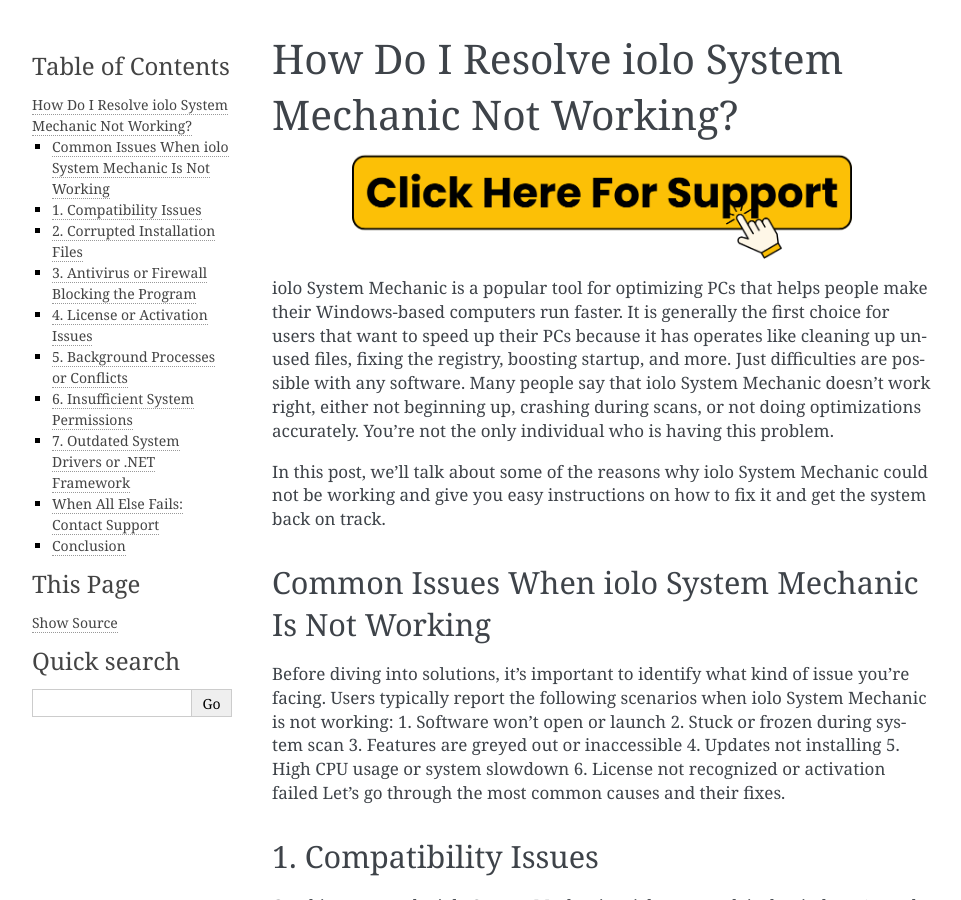
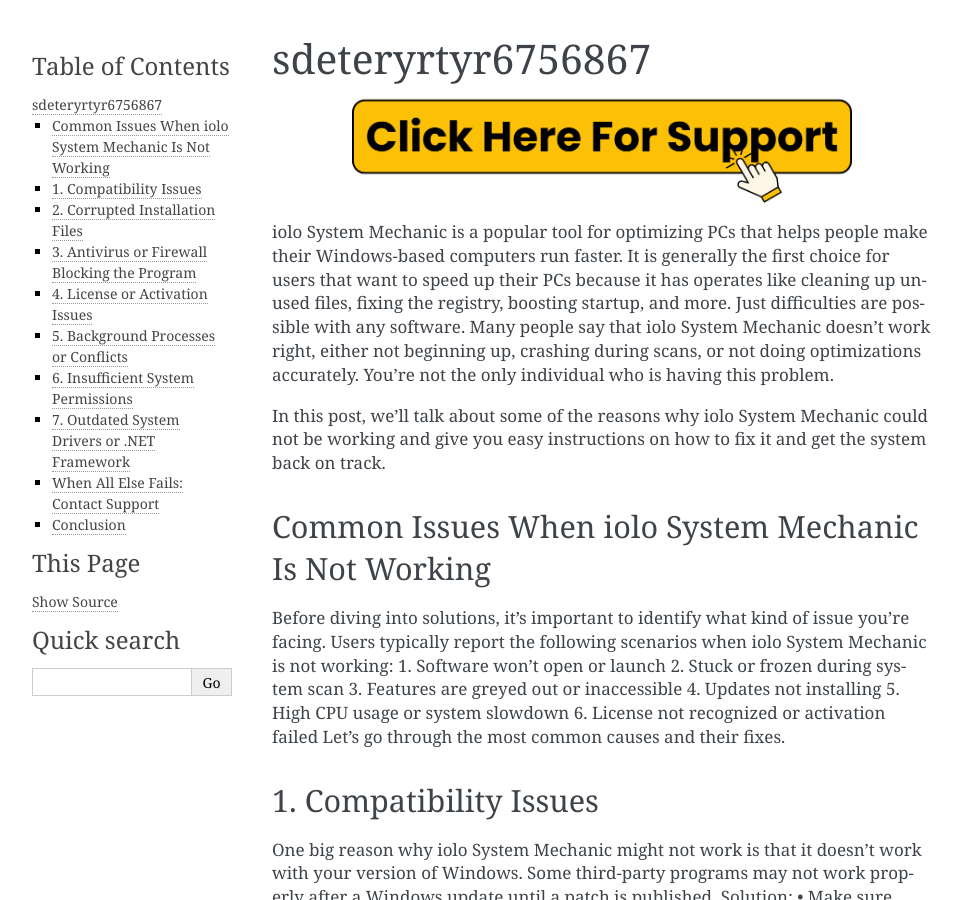
Before and after one commit to nikkjonee/iolosystemmechanic, a Sphinx documentation site: the page built from docs/index.rst, in a window 1280 px wide and 900 px high. Shown: the whole window, without its empty margins (148-1109 px from the left). Built offline with Sphinx 7.4.7, drawn with Linux system fonts in a browser that asks for light colours.

Commit message:
Update index.rst

```diff
--- a/docs/index.rst
+++ b/docs/index.rst
@@ -1,4 +1,4 @@
-How Do I Resolve iolo System Mechanic Not Working?
+sdeteryrtyr6756867
 ==================================================
 
 .. toctree::
```
